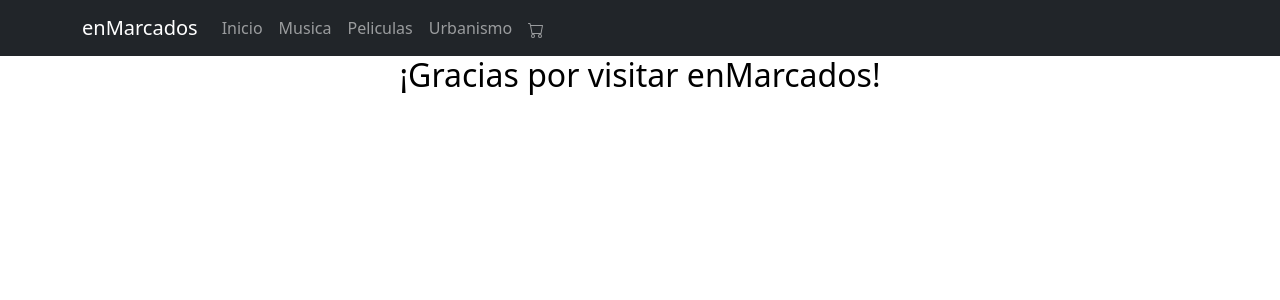
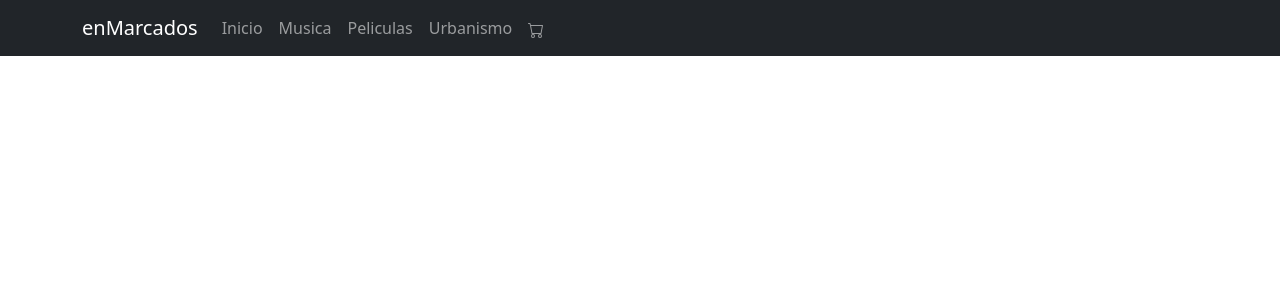
Before and after one commit to gomezclaudio11/cuadro-gomezclaudio, a React (Create React App) app: page / in a window 1280 px wide. Shown: the top 300 px of the page. Built offline with nearby package versions, Linux system fonts and the light colour scheme.

Commit message:
greettings

```diff
--- a/src/App.js
+++ b/src/App.js
@@ -1,11 +1,12 @@
 import './App.css';
 import NavBar from './components/NavBar';
+import ItemListContainer from "./components/ItemListContainer";
 
 function App() {
   return (
     <div className="App">
       < NavBar />
-
+      < ItemListContainer greettings = "¡Gracias por visitar enMarcados!"/>
 
     </div>
   );
--- a/src/components/ItemListContainer.js
+++ b/src/components/ItemListContainer.js
@@ -1,14 +1,9 @@
-const ItemListContainer = () => {
+const ItemListContainer = ({greetings}) => {
     return (
-        <>
-        <div className='shadow-md w-full h-screen flex justify-center items-center font-bold font-roboto text-black relative top-20 text-xl'>
-            <h2>¡Gracias por visitar enMarcados!</h2>
-       </div>
-
-    </>
+        <div>
+            <h1> {greetings}</h1>
+        </div>
     );
 }
 
-
-
 export default ItemListContainer;
--- a/src/components/NavBar.js
+++ b/src/components/NavBar.js
@@ -3,7 +3,7 @@ import Container from 'react-bootstrap/Container';
 import Nav from 'react-bootstrap/Nav';
 import Navbar from 'react-bootstrap/Navbar';
 import CartWidget from './CartWidget';
-import ItemListContainer from "./ItemListContainer";
+
 
 function ColorSchemesExample() {
   return (
@@ -21,7 +21,6 @@ function ColorSchemesExample() {
         </Container>
       </Navbar>
 
-      < ItemListContainer />
      </>
   );
 }
```
